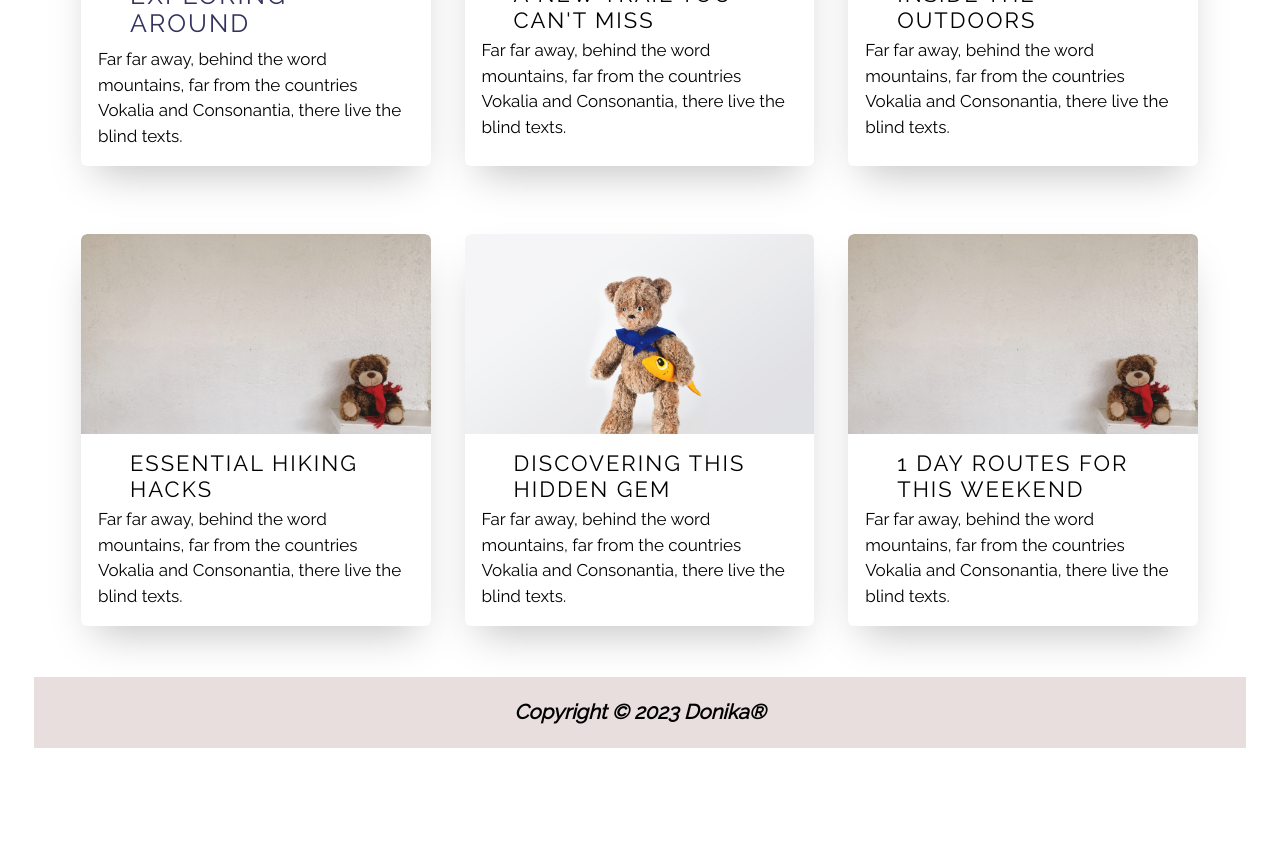
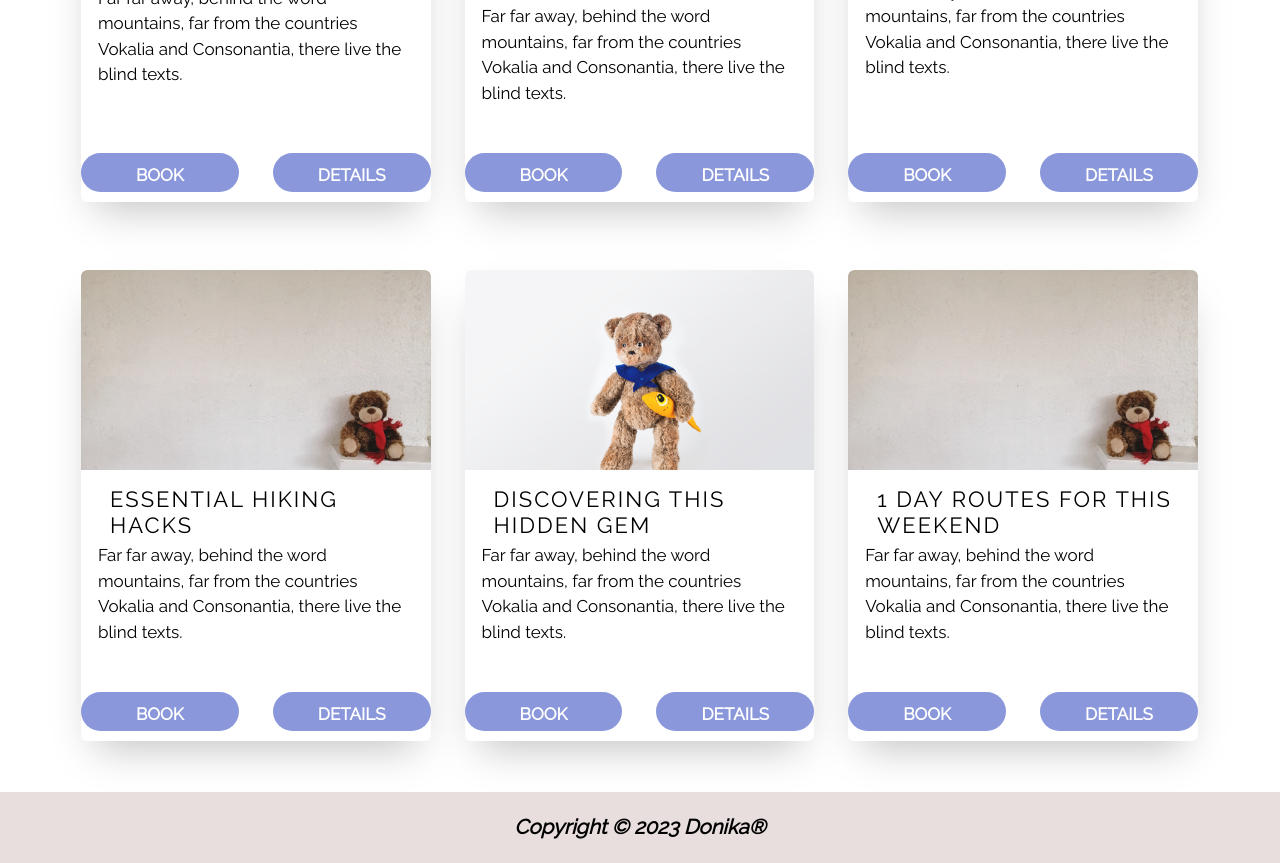
Before and after one commit to DonikaMarcheva/Toys-Share, a React (Vite) app in the folder client/: page /catalog in a window 1280 px wide. Shown: the part 380-1243 px from the top of the page. Before the commit the page ends 1128 px from the top, so only its background shows below. Built offline with nearby package versions, Linux system fonts and the light colour scheme.

Commit message:
make some changes

```diff
--- a/client/src/components/Catalog/Catalog.jsx
+++ b/client/src/components/Catalog/Catalog.jsx
@@ -1,4 +1,5 @@
 import styles from './Catalog.module.css'
+import {Link} from 'react-router-dom'
 
 export default function Catalog() {
     return (
@@ -13,6 +14,10 @@ export default function Catalog() {
                             <h2 className={styles["card-title"]}>Exploring around</h2>
                             <p className={styles["card-intro"]}>Far far away, behind the word mountains, far from the countries Vokalia and Consonantia, there live the blind texts.</p>
                         </div>
+                        <div className={styles.buttons}>
+                            <a href="#">Book</a>
+                            <Link to="/details">Details</Link>
+                        </div>
                     </div>
                 </div>
                 <div className={styles.cards}>
@@ -23,6 +28,10 @@ export default function Catalog() {
                         <div className={styles["card-info"]}>
                             <h2 className="card-title">A new trail you can't miss</h2>
                             <p className="card-intro">Far far away, behind the word mountains, far from the countries Vokalia and Consonantia, there live the blind texts.</p>
+                        </div>
+                        <div className={styles.buttons}>
+                            <a href="#">Book</a>
+                            <a href="#">Details</a>
                         </div>
                     </div>
                 </div>
@@ -35,6 +44,10 @@ export default function Catalog() {
                             <h2 className="card-title">Inside the Outdoors</h2>
                             <p className="card-intro">Far far away, behind the word mountains, far from the countries Vokalia and Consonantia, there live the blind texts.</p>
                         </div>
+                        <div className={styles.buttons}>
+                            <a href="#">Book</a>
+                            <a href="#">Details</a>
+                        </div>
                     </div>
                 </div>
                 <div className={styles.cards}>
@@ -45,6 +58,10 @@ export default function Catalog() {
                         <div className={styles["card-info"]}>
                             <h2 className="card-title">Essential hiking hacks</h2>
                             <p className="card-intro">Far far away, behind the word mountains, far from the countries Vokalia and Consonantia, there live the blind texts.</p>
+                        </div>
+                        <div className={styles.buttons}>
+                            <a href="#">Book</a>
+                            <a href="#">Details</a>
                         </div>
                     </div>
                 </div>
@@ -57,6 +74,10 @@ export default function Catalog() {
                             <h2 className="card-title">Discovering this hidden gem</h2>
                             <p className="card-intro">Far far away, behind the word mountains, far from the countries Vokalia and Consonantia, there live the blind texts.</p>
                         </div>
+                        <div className={styles.buttons}>
+                            <a href="#">Book</a>
+                            <a href="#">Details</a>
+                        </div>
                     </div>
                 </div>
                 <div className={styles.cards}>
@@ -68,6 +89,10 @@ export default function Catalog() {
                             <h2 className="card-title">1 Day routes for this weekend</h2>
                             <p className="card-intro">Far far away, behind the word mountains, far from the countries Vokalia and Consonantia, there live the blind texts.</p>
                         </div>
+                        <div className={styles.buttons}>
+                            <a href="#">Book</a>
+                            <a href="#">Details</a>
+                        </div>
                     </div>
                 </div>
             </div>
--- a/client/src/components/Catalog/Catalog.module.css
+++ b/client/src/components/Catalog/Catalog.module.css
@@ -1,18 +1,10 @@
 @import url('https://fonts.googleapis.com/css?family=Raleway');
-
-
 
 /* // Mobile first */
 *,
 *::before,
 *::after {
     box-sizing: border-box;
-}
-
-body {
-    @media(min-width: 40rem) {
-        padding: 2rem;
-    }
 }
 
 /* //Flex container */
@@ -92,3 +84,36 @@ body {
         opacity: 0.91;
     }
 }
+
+.buttons {
+    display: flex;
+    justify-content: space-around;
+    gap:2em;
+    text-align: center;
+}
+
+.buttons a {
+    background-color: #8A97DB;
+    color: #FFF;
+    text-decoration: none;
+    font-weight: bold;
+    width: 100%;
+    padding: 10px 20px;
+    margin-bottom: 10px;
+    height: 39px;
+    border-radius: 20px;
+    margin-top: 30px;
+    transition: all 0.5s ease-in-out;
+    border: none;
+    text-transform: uppercase;
+}
+
+.buttons a:hover {
+    background: #4082f5;
+    box-shadow: 0px 4px 35px -5px #4082f5;
+    cursor: pointer;
+  }
+
+  .buttons a:focus {
+    outline: none;
+  }
--- a/client/src/components/Login/Login.module.css
+++ b/client/src/components/Login/Login.module.css
@@ -74,14 +74,15 @@ h2 {
   border-radius: 20px;
   background: rgba(255, 255, 255, 0.808);
 }
+
 input {
   display: inline-block;
   padding-top: 20px;
   font-size: 14px;
 }
 
-h2,
-span{
+.login h2,
+.login span {
   margin-left: 20px;
 }
 
--- a/client/src/components/Register/Register.module.css
+++ b/client/src/components/Register/Register.module.css
@@ -80,8 +80,8 @@ input {
   font-size: 14px;
 }
 
-h2,
-span{
+.register h2,
+.register span{
   margin-left: 20px;
 }
 
```
Lines whose indentation alone changed are shown as unchanged.
